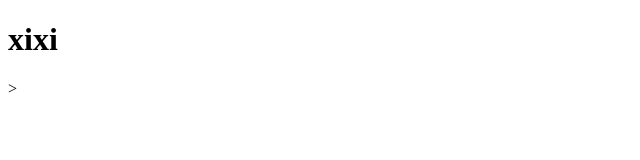
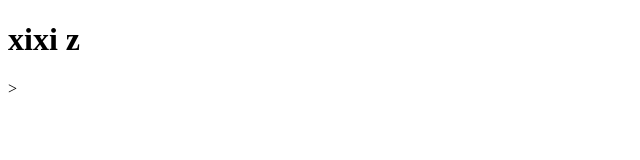
Before and after one commit to WenxiZhang97/2023-summer-cdp-web, a plain HTML site: page index.html in a window 1280 px wide. Shown: the full height of the page, 0-640 px from the left. Drawn offline with Linux system fonts and the light colour scheme.

Commit message:
Update index.html

```diff
--- a/index.html
+++ b/index.html
@@ -6,6 +6,6 @@
     <title>Document</title>
 </head>
 <body>
-    <h1>xixi</h1>>
+    <h1>xixi z</h1>>
 </body>
 </html>
```
